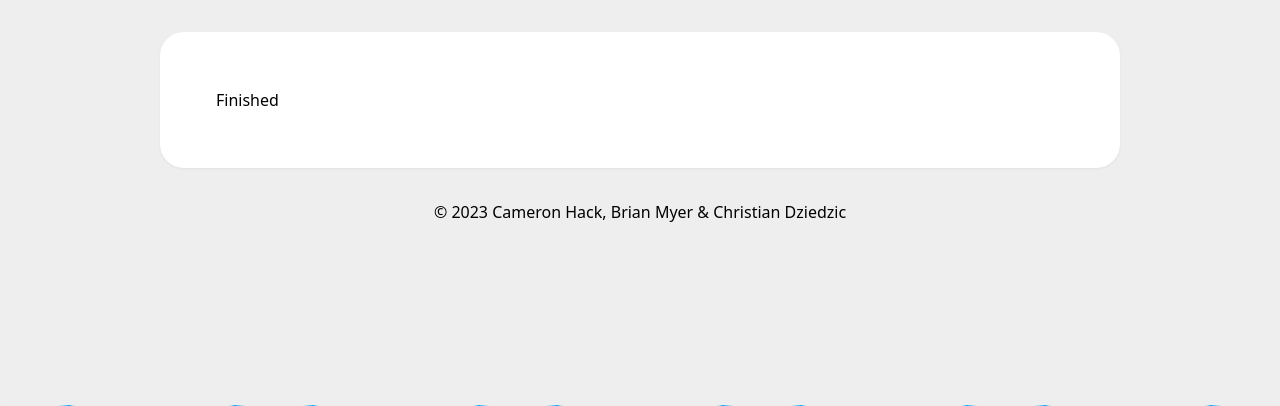
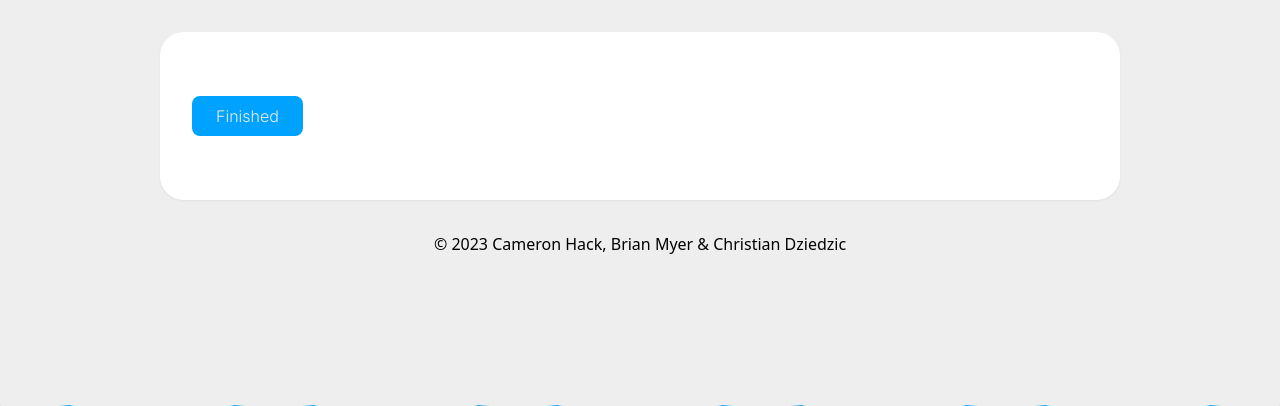
Before and after one commit to brianmyer/votewave, a Node project: template views/response.handlebars in a window 1280 px wide. Shown: the part 128-534 px from the top of the page. Run offline with Node 20 templates, Linux system fonts and the light colour scheme; the template is opened without the code that fills it, so the values that code supplies are empty; some libraries are stand-ins or nearby versions.

Commit message:
fixed finish button and routes

```diff
--- a/public/css/style.css
+++ b/public/css/style.css
@@ -604,6 +604,16 @@ video {
   margin-bottom: 1rem;
 }
 
+.my-2 {
+  margin-top: 0.5rem;
+  margin-bottom: 0.5rem;
+}
+
+.my-8 {
+  margin-top: 2rem;
+  margin-bottom: 2rem;
+}
+
 .mb-4 {
   margin-bottom: 1rem;
 }
--- a/public/js/response.js
+++ b/public/js/response.js
@@ -39,6 +39,3 @@ async function responseHandler (event) {
 
 let responseGroup = document.querySelector('.response-group')
 responseGroup.addEventListener('click', responseHandler)
-
-let finishedBtn = document.querySelector('#finished')
-finishedBtn.addEventListener('click', () => document.location.replace(`/`))
--- a/views/homepage.handlebars
+++ b/views/homepage.handlebars
@@ -10,6 +10,7 @@
 
       <div id="poll-{{poll.id}}"></div>
 
+        <a href="/response/{{poll.id}}"><button class="font-secondary py-2 px-6 m-2 rounded-lg bg-secondary hover:bg-primary text-light-1 transition-all">View Poll</button></a>
         <a href="/results/{{poll.id}}"><button class="font-secondary py-2 px-6 m-2 rounded-lg bg-secondary hover:bg-primary text-light-1 transition-all">Results</button></a>
         <p class="font-secondary text-end text-lg text-gray-600">Poll created by {{poll.user.name}} </p>
 
--- a/views/response.handlebars
+++ b/views/response.handlebars
@@ -29,7 +29,9 @@
 
         </div>
     {{/each}}
-        <button class="p-4 m-2 w-half rounded-lg bg-blue-200 hover:bg-blue-300" id="finished">Finished</button>
+
+    <button class="font-secondary py-2 px-6 my-8 rounded-lg bg-secondary hover:bg-primary text-light-1 transition-all"><a href="/results/{{id}}">Finished</a></button>
+
 </div>
 
 
```
